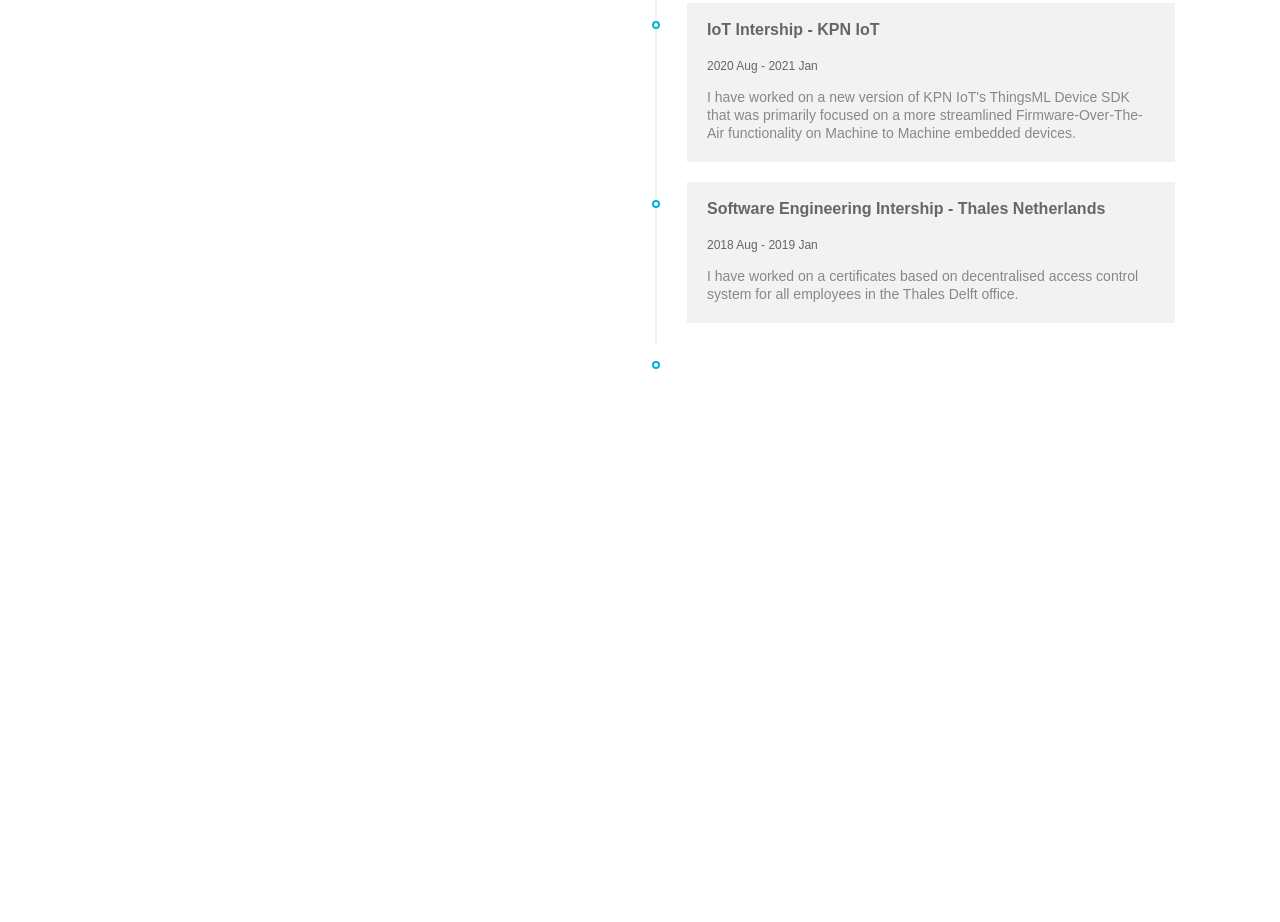
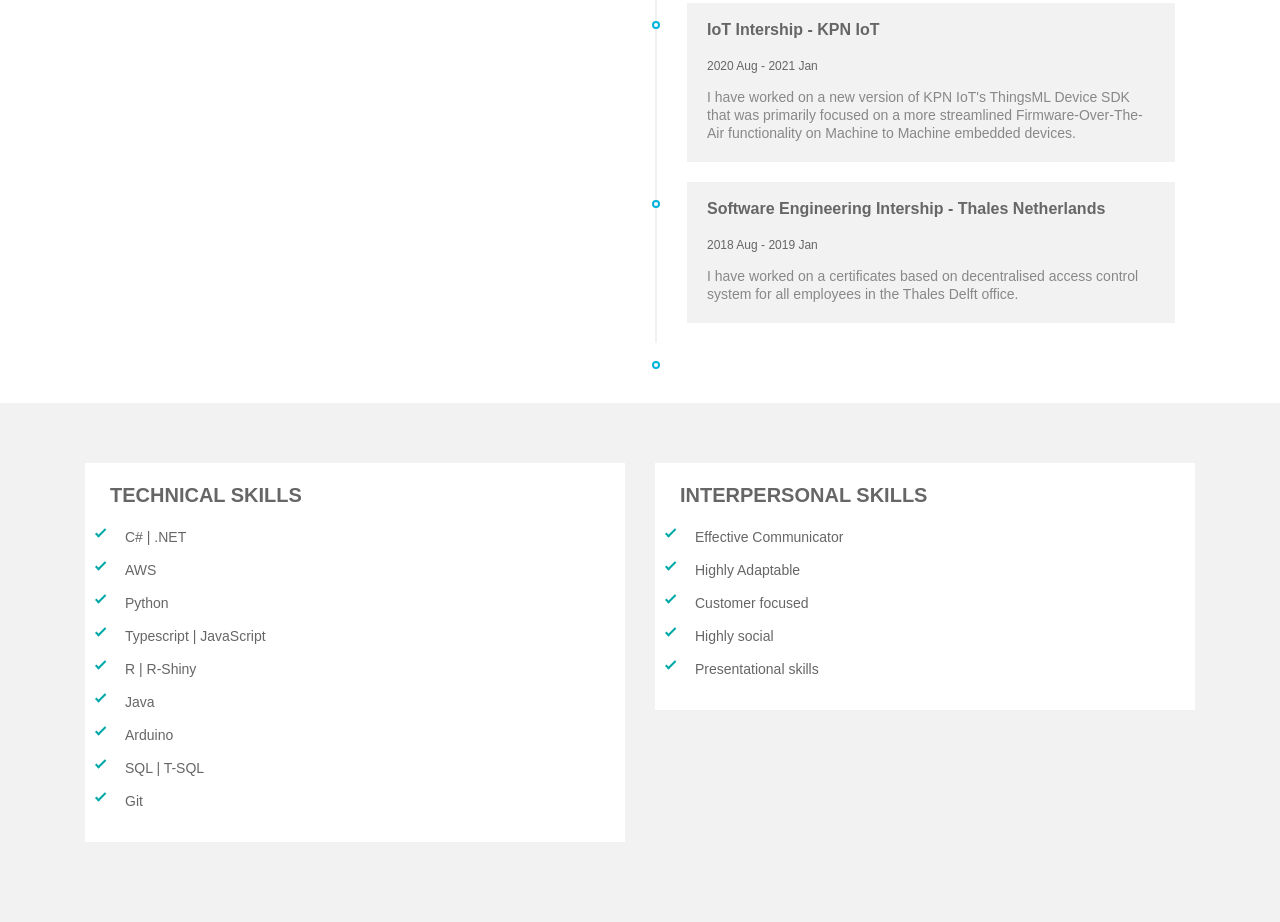
Before and after one commit to SquallyWally/personal-portfolio, a plain HTML site: page frontend/index.html in a window 1280 px wide. Shown: the part 2518-3440 px from the top of the page. Before the commit the page ends 2921 px from the top, so only its background shows below. Drawn offline with Linux system fonts and the light colour scheme; a script that the page names is missing; files whose address does not match are found by name.

Commit message:
added skills

```diff
--- a/frontend/index.html
+++ b/frontend/index.html
@@ -169,7 +169,7 @@
               As part of my professional growth, I have obtained the AWS Certified Cloud Practitioner and I am currently working on obtaining the AWS Solutions Architect Associate certification.
               <br></br>
               I love meeting new people, not only for socializing but also for seeing and learning new perspectives.
-              I also love to discuss about football, professional wrestling, video/board games, gym, history, and of course technology. So please have a fun read and see my experiences and projects below.
+              I also love to discuss about football, professional wrestling, guitar, video/board games, gym, history, and of course technology. So please have a fun read and see my experiences and projects below.
               </p>
               </span>
 
@@ -269,8 +269,7 @@
                      data-iframe-height="270"
                       data-share-badge-id="42ad5a72-3256-4624-9510-f5ef37070704"
                        data-share-badge-host="https://www.credly.com">
-                      </div><script type="text/javascript" async src="https://cdn.credly.com/assets/utilities/embed.js"></script>
-
+                      </div><script type="text/javascript" async src="//cdn.credly.com/assets/utilities/embed.js"></script>
                   </div>
                 </li>
                 <li>
@@ -364,9 +363,132 @@
             </div>
           </div>
         </div>
-
       </div>
      </div>
+     <!-- Resume Section End -->
 
+       <!-- Skills Section Start -->
+       <section id="skills" class="section-padding">
+        <div class="container">
+          <div class="row">
+            <div class="col-lg-6 col-md-6 col-sm-6">
+              <div class="education wow fadeInRight" data-wow-delay="0.3s">
+                <ul class="check-list">
+                  <li>
+                    <h2 class="checklist-title">Technical Skills</h2>
+                  </li>
+                  <div class="checklist-item">
+                    <li>
+                      <div class="content-text">
+                        <p class="line-title">C# | .NET</p>
+                      </div>
+                    </li>
+                  </div>
+                  <div class="checklist-item">
+                    <li>
+                      <div class="content-text">
+                        <p class="line-title">AWS</p>
+                      </div>
+                    </li>
+                  </div>
+                  <div class="checklist-item">
+                    <li>
+                      <div class="content-text">
+                        <p class="line-title">Python</p>
+                      </div>
+                    </li>
+                  </div>
+                  <div class="checklist-item">
+                    <li>
+                      <div class="content-text">
+                        <p class="line-title">Typescript | JavaScript</p>
+                      </div>
+                    </li>
+                  </div>
+                  <div class="checklist-item">
+                    <li>
+                      <div class="content-text">
+                        <p class="line-title">R | R-Shiny</p>
+                      </div>
+                    </li>
+                  </div>
+                  <div class="checklist-item">
+                    <li>
+                      <div class="content-text">
+                        <p class="line-title">Java</p>
+                      </div>
+                    </li>
+                  </div>
+                  <div class="checklist-item">
+                    <li>
+                      <div class="content-text">
+                        <p class="line-title">Arduino</p>
+                      </div>
+                    </li>
+                  </div>
+                  <div class="checklist-item">
+                    <li>
+                      <div class="content-text">
+                        <p class="line-title">SQL | T-SQL</p>
+                      </div>
+                    </li>
+                  </div>
+                  <div class="checklist-item">
+                    <li>
+                      <div class="content-text">
+                        <p class="line-title">Git</p>
+                      </div>
+                    </li>
+                  </div>
+                </ul>
+              </div>
+
+            </div>
+            <div class="col-lg-6 col-md-6 col-sm-6">
+              <div class="education wow fadeInRight" data-wow-delay="0.3s">
+                <ul class="check-list">
+                  <li>
+                    <h2 class="checklist-title">Interpersonal Skills</h2>
+                  </li>
+                  <div class="checklist-item">
+                    <li>
+                      <div class="content-text">
+                        <p class="line-title">Effective Communicator</p>
+                      </div>
+                    </li>
+                  </div>
+                  <div class="checklist-item">
+                    <li>
+                      <div class="content-text">
+                        <p class="line-title">Highly Adaptable</p>
+                      </div>
+                    </li>
+                  </div>
+                  <div class="checklist-item">
+                    <li>
+                      <div class="content-text">
+                        <p class="line-title">Customer focused</p>
+                      </div>
+                    </li>
+                    </div>
+                    <div class="checklist-item">
+                      <li>
+                        <div class="content-text">
+                          <p class="line-title">Highly social</p>
+                        </div>
+                      </li>
+                      </div>
+                      <div class="checklist-item">
+                        <li>
+                          <div class="content-text">
+                            <p class="line-title">Presentational skills</p>
+                          </div>
+                        </li>
+                      </div>
+                </ul>
+             </div>
+          </div>
+        </div>
+       </section>
   </body>
 </html>
```
